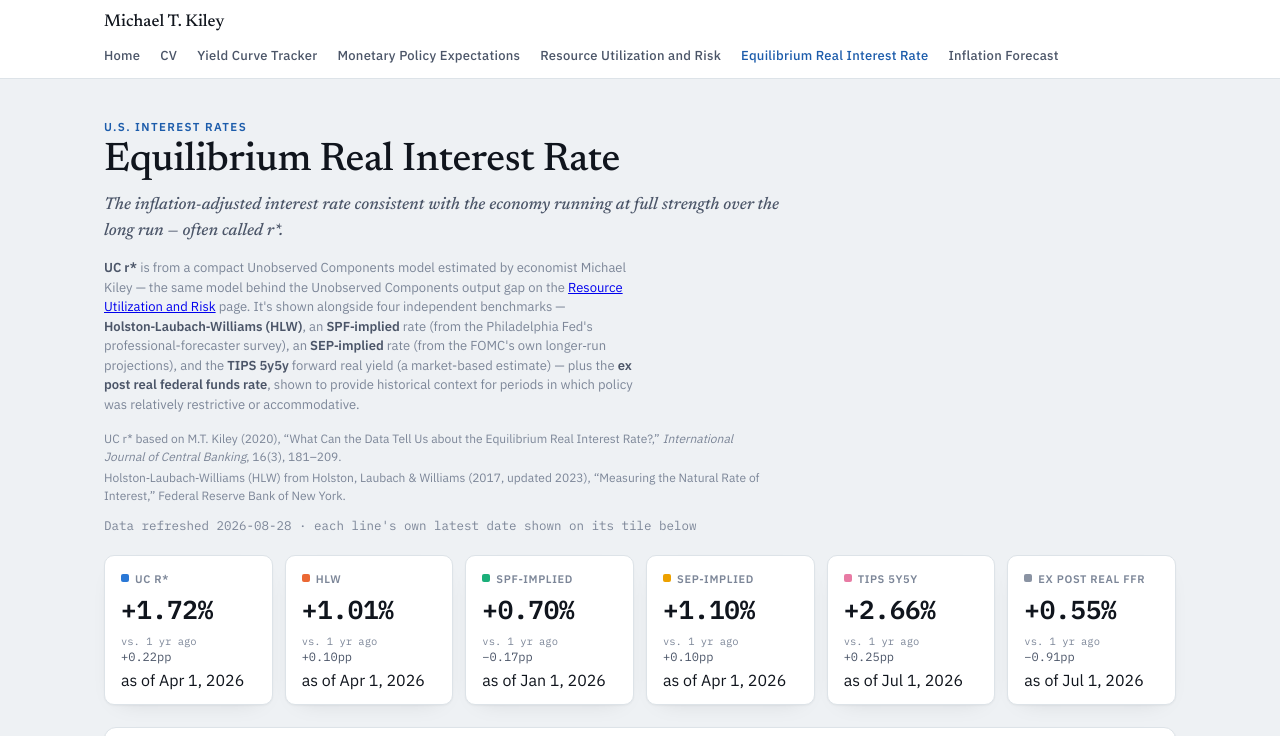
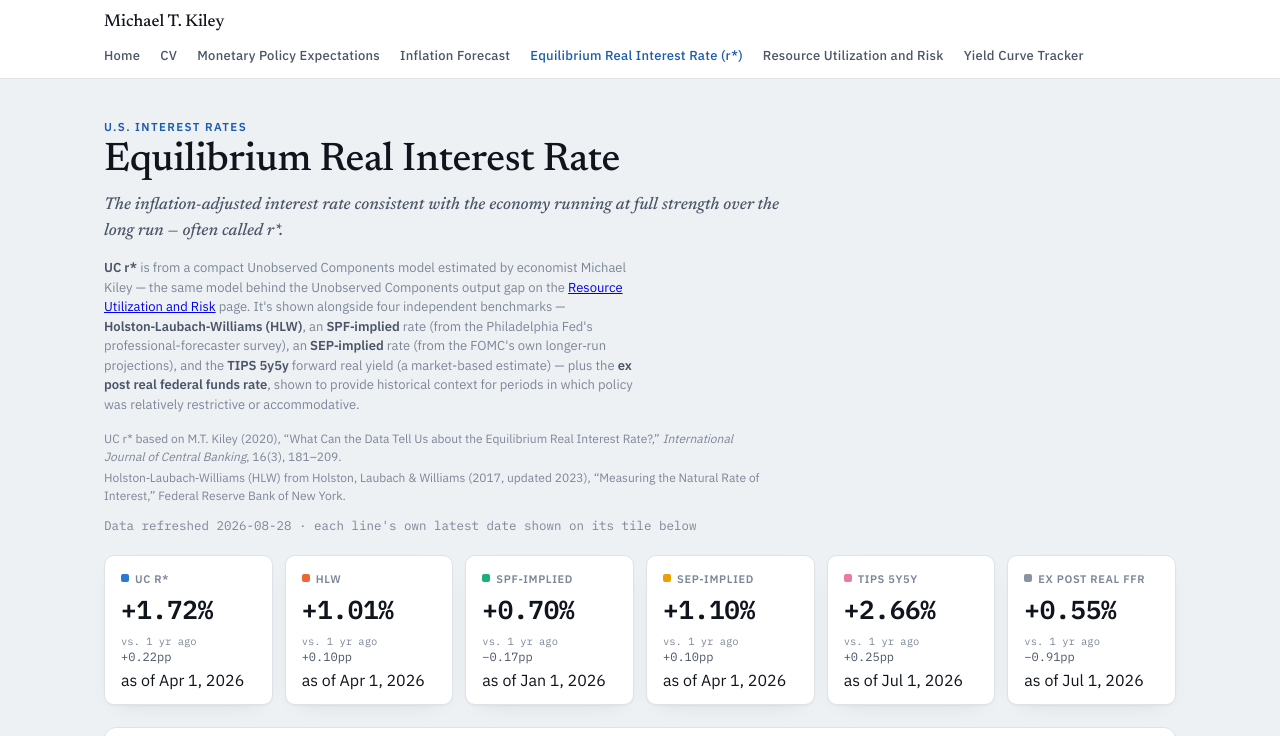
Before and after one commit to michaeltkiley/equilibrium_rate, a plain HTML site: page docs/index.html in a window 1280 px wide. Shown: the top 736 px of the page. Drawn offline with Linux system fonts and the light colour scheme.

Commit message:
Reorder site nav to match homepage tracker ordering
Nav now leads with Monetary Policy Expectations and Inflation Forecast;
Yield Curve Tracker moves last. Also renames the r* nav link to
"Equilibrium Real Interest Rate (r*)".

```diff
--- a/docs/index.html
+++ b/docs/index.html
@@ -251,11 +251,11 @@
     <nav>
       <a href="https://michaeltkiley.github.io/">Home</a>
       <a href="https://michaeltkiley.github.io/cv.html">CV</a>
+      <a href="https://michaeltkiley.github.io/monetary_policy_surprises/">Monetary Policy Expectations</a>
+      <a href="https://michaeltkiley.github.io/inflation_forecast/">Inflation Forecast</a>
+      <a href="https://michaeltkiley.github.io/equilibrium_rate/" class="active">Equilibrium Real Interest Rate (r*)</a>
+      <a href="https://michaeltkiley.github.io/resource_utilization/">Resource Utilization and Risk</a>
       <a href="https://michaeltkiley.github.io/termprem/">Yield Curve Tracker</a>
-      <a href="https://michaeltkiley.github.io/monetary_policy_surprises/">Monetary Policy Expectations</a>
-      <a href="https://michaeltkiley.github.io/resource_utilization/">Resource Utilization and Risk</a>
-      <a href="https://michaeltkiley.github.io/equilibrium_rate/" class="active">Equilibrium Real Interest Rate</a>
-      <a href="https://michaeltkiley.github.io/inflation_forecast/">Inflation Forecast</a>
     </nav>
   </div>
 </div>
```
Also changed, not shown: scripts/page_template.html (+4 -4 lines).
